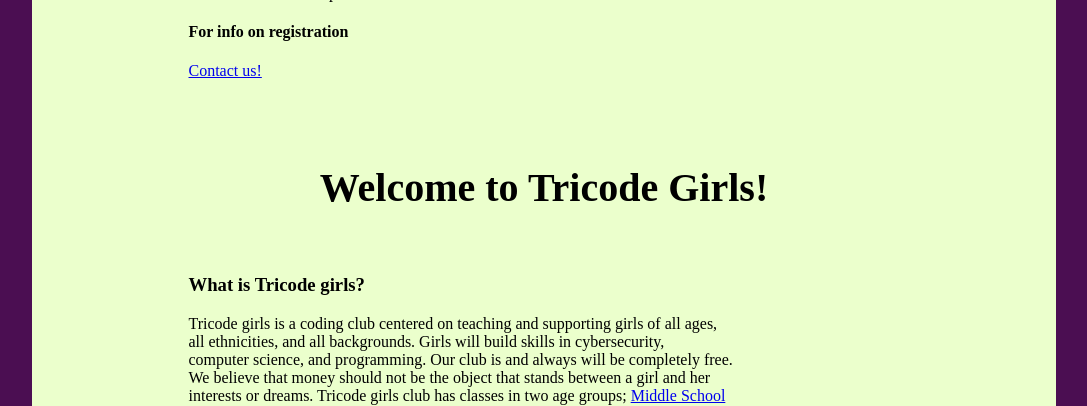
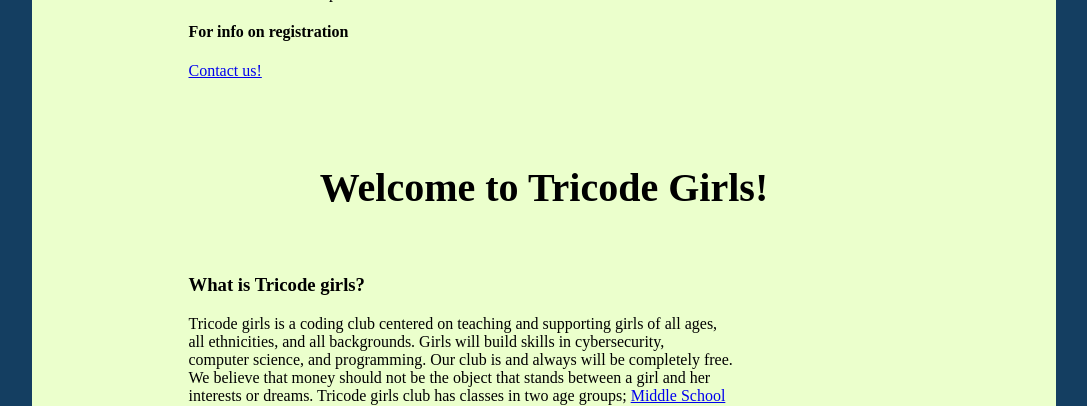
Before and after one commit to AnnaAwes0me/TriCodeGirls.com, a PHP site: page /index.php?page=tricodegirls in a window 1280 px wide. Shown: the part 711-1117 px from the top of the page, without its empty margins (96-1183 px from the left). Run offline with PHP 8.4, Linux system fonts and the light colour scheme.

Commit message:
Ready to push

```diff
--- a/index.php
+++ b/index.php
@@ -41,7 +41,7 @@
 				($vname . '.html');
 				if ($vname == 'tricodegirls') {
 					$str = '<style>body {' .
-				'background-color:#4b0e52;' .
+				'background-color:#143e61;' .
 				'}</style>';
 					echo($str . "\n");
 				}
--- a/tricodegirls.php
+++ b/tricodegirls.php
@@ -43,7 +43,7 @@
 				($vname . '.html');
 				if ($vname == 'tricodegirls') {
 					$str = '<style>body {' .
-				'background-color:#4b0e52;' .
+				'background-color:#143e61;' .
 				'}</style>';
 					echo($str . "\n");
 				}
```
